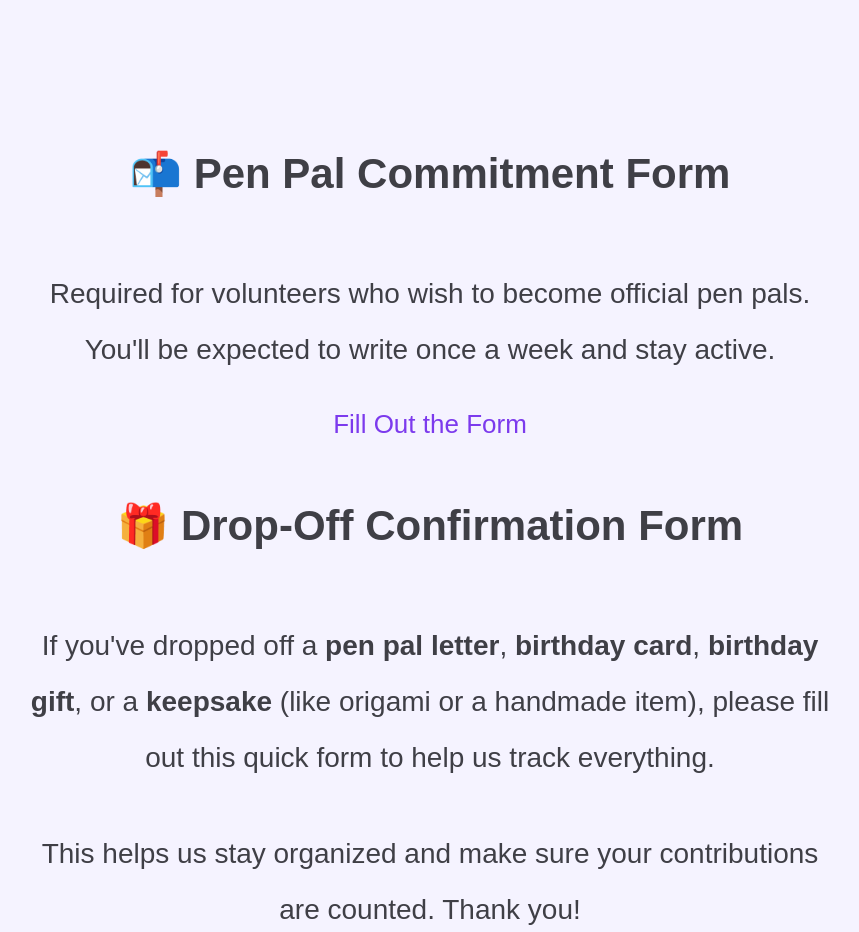
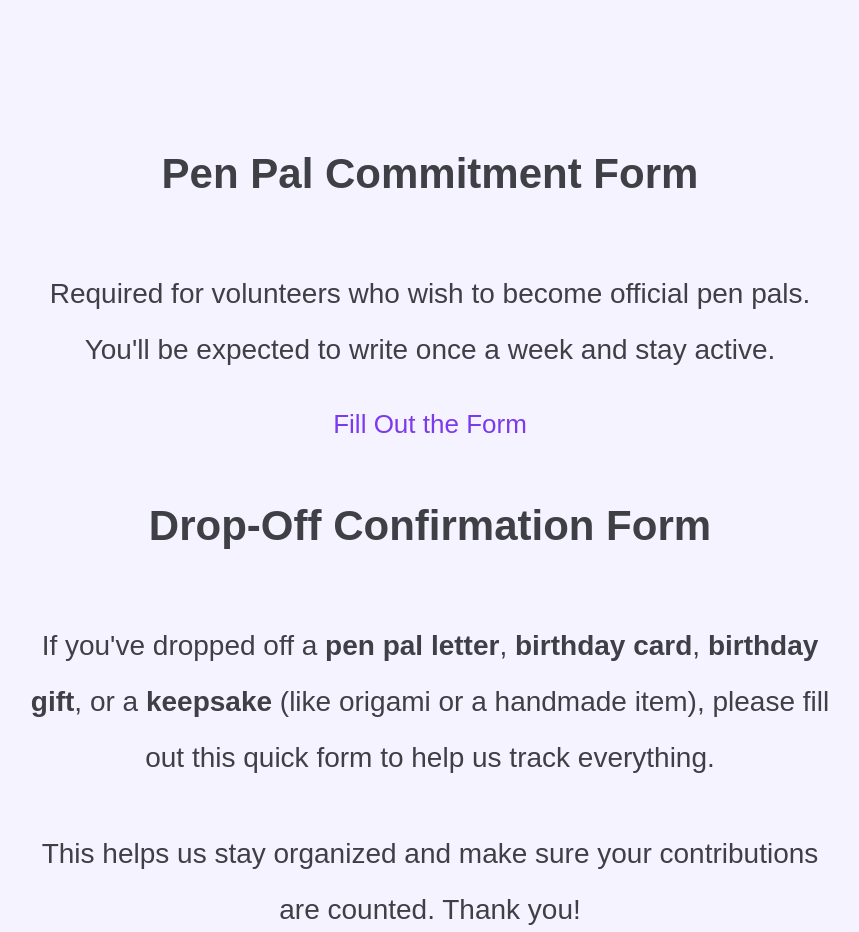
Before and after one commit to salinanguyen/befriend-a-senior, a plain HTML site: page index.html in a window 1280 px wide. Shown: the part 2586-3518 px from the top of the page, without its empty margins (210-1069 px from the left). Drawn offline with Linux system fonts and the light colour scheme.

Commit message:
Update index.html

```diff
--- a/index.html
+++ b/index.html
@@ -95,11 +95,11 @@
     <a href="https://forms.gle/XS4h9Dv6yN5z6rDFA" target="_blank" class="button">Sign Up to Volunteer Today</a>
   </section>
 
-  <h2>📬 Pen Pal Commitment Form</h2>
+  <h2>Pen Pal Commitment Form</h2>
 <p>Required for volunteers who wish to become official pen pals. You'll be expected to write once a week and stay active.</p>
 <a href="https://forms.gle/pjpNs5AbesjsKDrf7" target="_blank">Fill Out the Form</a>
 
-  <h2>🎁 Drop-Off Confirmation Form</h2>
+  <h2>Drop-Off Confirmation Form</h2>
 <p>If you've dropped off a <strong>pen pal letter</strong>, <strong>birthday card</strong>, <strong>birthday gift</strong>, or a <strong>keepsake</strong> (like origami or a handmade item), please fill out this quick form to help us track everything.</p>
 <p>This helps us stay organized and make sure your contributions are counted. Thank you!</p>
 <a href="https://forms.gle/pVwNWiCoiUUEHwQ1A" target="_blank">Fill Out the Drop-Off Confirmation Form</a>
```
